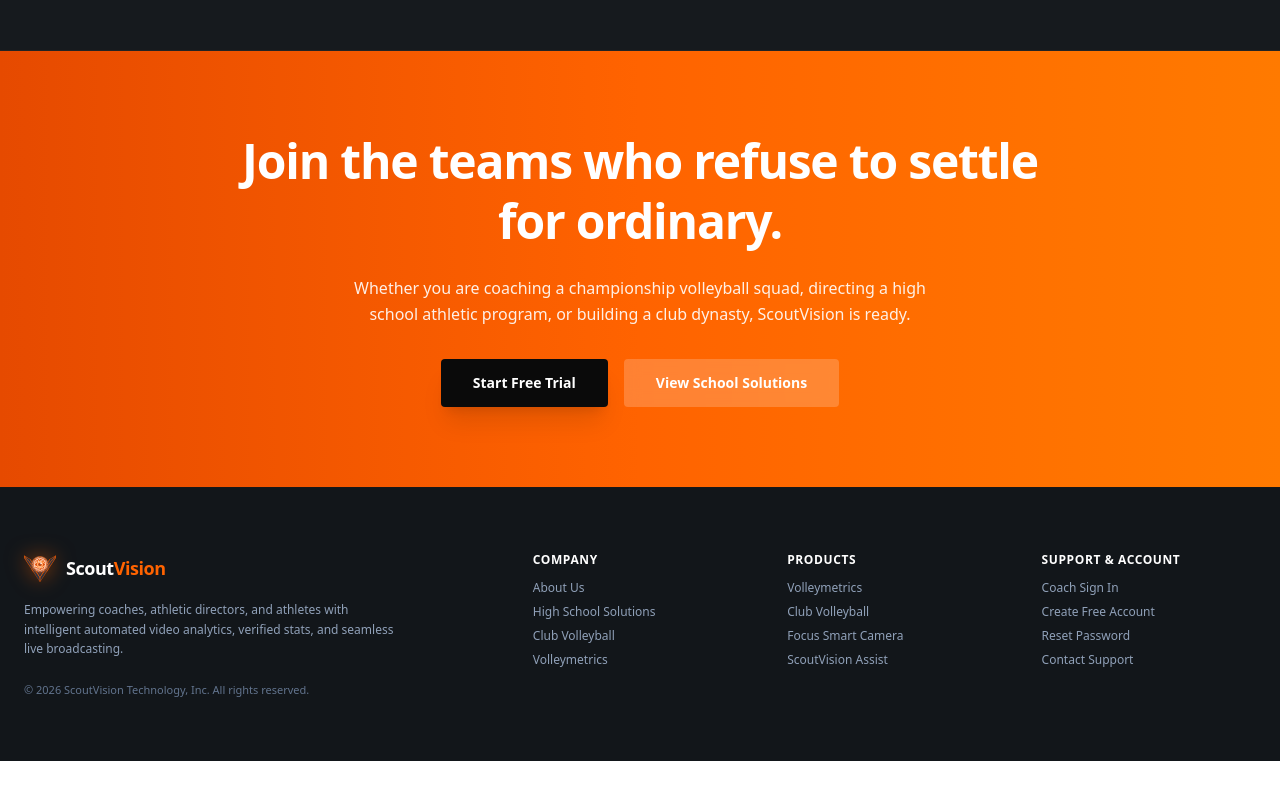
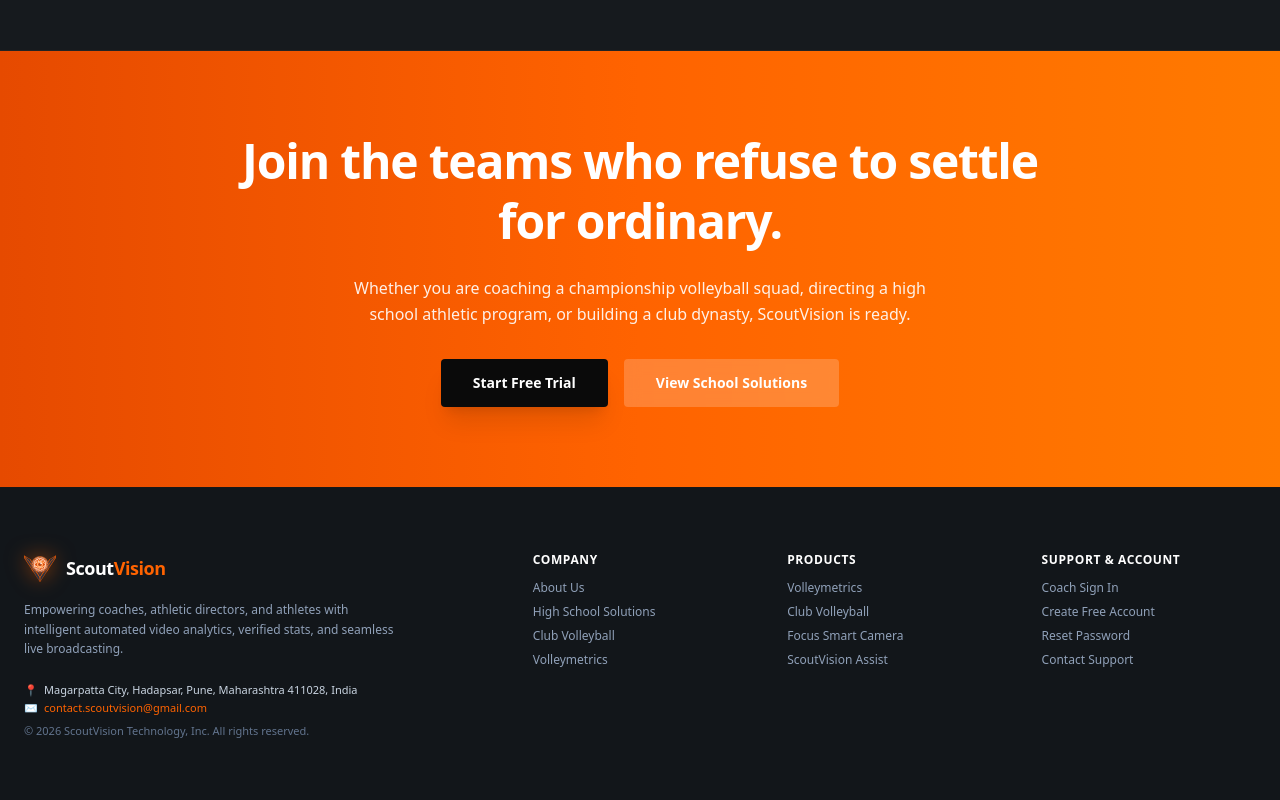
Before and after one commit to omkar0501/ScoutVision, a Next.js app in the folder frontend/: page /about in a window 1280 px wide. Shown: the part 3224-4024 px from the top of the page. Before the commit the page ends 3985 px from the top, so only its background shows below. Built offline with nearby package versions, Linux system fonts and the light colour scheme.

Commit message:
fix(contact): update official office address to Magarpatta City, Pune and email to contact.scoutvision@gmail.com across all pages and footers

```diff
--- a/frontend/src/app/about/page.tsx
+++ b/frontend/src/app/about/page.tsx
@@ -445,8 +445,16 @@
             <p className="text-slate-400 max-w-sm leading-relaxed">
               Empowering coaches, athletic directors, and athletes with intelligent automated video analytics, verified stats, and seamless live broadcasting.
             </p>
-            <div className="text-[11px] text-slate-500 pt-2">
-              © {new Date().getFullYear()} ScoutVision Technology, Inc. All rights reserved.
+            <div className="text-[11px] text-slate-400 pt-2 space-y-1">
+              <div className="flex items-center gap-1.5 text-slate-300">
+                <span>📍</span>
+                <span>Magarpatta City, Hadapsar, Pune, Maharashtra 411028, India</span>
+              </div>
+              <div className="flex items-center gap-1.5">
+                <span>✉️</span>
+                <a href="mailto:contact.scoutvision@gmail.com" className="text-[#ff6300] hover:underline">contact.scoutvision@gmail.com</a>
+              </div>
+              <div className="text-slate-500 pt-1">© {new Date().getFullYear()} ScoutVision Technology, Inc. All rights reserved.</div>
             </div>
           </div>
 
@@ -476,7 +484,7 @@
               <li><Link href="/auth/login" className="hover:text-white transition-colors">Coach Sign In</Link></li>
               <li><Link href="/auth/register" className="hover:text-white transition-colors">Create Free Account</Link></li>
               <li><Link href="/auth/forgot-password" className="hover:text-white transition-colors">Reset Password</Link></li>
-              <li><a href="mailto:support@scoutvision.live" className="hover:text-white transition-colors">Contact Support</a></li>
+              <li><a href="mailto:contact.scoutvision@gmail.com" className="hover:text-white transition-colors">Contact Support</a></li>
             </ul>
           </div>
 
--- a/frontend/src/app/careers/page.tsx
+++ b/frontend/src/app/careers/page.tsx
@@ -44,7 +44,7 @@
   const perks = [
     {
       title: "Work From Anywhere",
-      desc: "Flexible remote-first culture with vibrant tech hubs in Pune, Mumbai, and global remote opportunities.",
+      desc: "Flexible remote-first culture with vibrant tech hubs in Pune (Magarpatta City HQ), and global remote opportunities.",
       icon: Laptop
     },
     {
@@ -79,7 +79,7 @@
       id: "cv-engineer",
       title: "Senior Computer Vision / Deep Learning Engineer",
       dept: "Engineering",
-      location: "Hybrid / Remote (Pune / Mumbai)",
+      location: "Hybrid / Remote (Pune (Magarpatta City HQ))",
       type: "Full-Time",
       experience: "4+ years",
       desc: "Architect and deploy real-time ball trajectory estimation, player pose detection, and court homography models on edge smart cameras and cloud video pipelines.",
@@ -610,8 +610,16 @@
             <p className="text-slate-400 max-w-sm leading-relaxed">
               Empowering coaches, athletic directors, and athletes with intelligent automated video analytics, verified stats, and seamless live broadcasting.
             </p>
-            <div className="text-[11px] text-slate-500 pt-2">
-              © {new Date().getFullYear()} ScoutVision Technology, Inc. All rights reserved.
+            <div className="text-[11px] text-slate-400 pt-2 space-y-1">
+              <div className="flex items-center gap-1.5 text-slate-300">
+                <span>📍</span>
+                <span>Magarpatta City, Hadapsar, Pune, Maharashtra 411028, India</span>
+              </div>
+              <div className="flex items-center gap-1.5">
+                <span>✉️</span>
+                <a href="mailto:contact.scoutvision@gmail.com" className="text-[#ff6300] hover:underline">contact.scoutvision@gmail.com</a>
+              </div>
+              <div className="text-slate-500 pt-1">© {new Date().getFullYear()} ScoutVision Technology, Inc. All rights reserved.</div>
             </div>
           </div>
 
@@ -641,7 +649,7 @@
               <li><a href="https://www.linkedin.com/company/scoutvision-technology" target="_blank" rel="noopener noreferrer" className="hover:text-white transition-colors flex items-center gap-1">LinkedIn <ExternalLink className="w-3 h-3 text-[#ff6300]" /></a></li>
               <li><Link href="/auth/login" className="hover:text-white transition-colors">Coach Sign In</Link></li>
               <li><Link href="/auth/register" className="hover:text-white transition-colors">Create Free Account</Link></li>
-              <li><a href="mailto:careers@scoutvision.live" className="hover:text-white transition-colors">careers@scoutvision.live</a></li>
+              <li><a href="mailto:contact.scoutvision@gmail.com" className="hover:text-white transition-colors">contact.scoutvision@gmail.com</a></li>
             </ul>
           </div>
 
--- a/frontend/src/app/page.tsx
+++ b/frontend/src/app/page.tsx
@@ -607,10 +607,16 @@
           <div className="flex flex-col gap-4">
             <h4 className="text-xs font-bold text-white uppercase tracking-wider">Contact Us</h4>
             <nav className="flex flex-col gap-2 text-xs">
-              <Link href="/auth/login" className="hover:text-orange-500 transition-colors">Support</Link>
-              <Link href="/auth/login" className="hover:text-orange-500 transition-colors">Blog</Link>
-              <Link href="/auth/login" className="hover:text-orange-500 transition-colors">Pay by Credit Card</Link>
-              <Link href="/auth/login" className="hover:text-orange-500 transition-colors">Accessories Store</Link>
+              <a href="mailto:contact.scoutvision@gmail.com" className="hover:text-orange-500 transition-colors text-white font-medium flex items-center gap-1.5">
+                <span>✉️</span>
+                <span>contact.scoutvision@gmail.com</span>
+              </a>
+              <div className="text-slate-400 leading-relaxed pt-1">
+                <span className="text-white block font-medium">📍 Headquarters:</span>
+                <span>Magarpatta City, Hadapsar</span><br />
+                <span>Pune, Maharashtra 411028, India</span>
+              </div>
+              <Link href="/about" className="hover:text-orange-500 transition-colors pt-1">Support & Operations</Link>
             </nav>
           </div>
 
--- a/frontend/src/app/products/volleymetrics/page.tsx
+++ b/frontend/src/app/products/volleymetrics/page.tsx
@@ -155,7 +155,7 @@
         method: "POST",
         headers: { "Content-Type": "application/json" },
         body: JSON.stringify({
-          to: "omkarjadhav5010@gmail.com",
+          to: "contact.scoutvision@gmail.com",
           subject: `New Volleymetrics Demo Request: ${formData.organization}`,
           text: `Name: ${formData.name}\nEmail: ${formData.email}\nPhone: ${formData.phone}\nOrg: ${formData.organization}\nRole: ${formData.role}\nLevel: ${formData.level}\nMessage: ${formData.message}`
         })
--- a/frontend/src/app/solutions/club/page.tsx
+++ b/frontend/src/app/solutions/club/page.tsx
@@ -524,8 +524,10 @@
             <span className="font-bold text-white">ScoutVision Volleyball</span>
             <span>• The Intelligent Video Standard for Club Volleyball</span>
           </div>
-          <div>
-            © {new Date().getFullYear()} ScoutVision Technologies, Inc. All rights reserved.
+          <div className="text-right space-y-0.5">
+            <div>📍 Magarpatta City, Hadapsar, Pune, Maharashtra 411028, India</div>
+            <div>✉️ <a href="mailto:contact.scoutvision@gmail.com" className="text-orange-400 hover:underline">contact.scoutvision@gmail.com</a></div>
+            <div className="text-[10px] text-slate-500">© {new Date().getFullYear()} ScoutVision Technologies, Inc. All rights reserved.</div>
           </div>
         </div>
       </footer>
--- a/frontend/src/app/solutions/high-school/page.tsx
+++ b/frontend/src/app/solutions/high-school/page.tsx
@@ -1048,8 +1048,16 @@
             <p className="text-slate-400 max-w-sm leading-relaxed">
               Empowering coaches, athletic directors, and high school student-athletes with intelligent automated video analytics, verified stats, and seamless live broadcasting.
             </p>
-            <div className="text-[11px] text-slate-500 pt-2">
-              © {new Date().getFullYear()} ScoutVision Technology, Inc. All rights reserved.
+            <div className="text-[11px] text-slate-400 pt-2 space-y-1">
+              <div className="flex items-center gap-1.5 text-slate-300">
+                <span>📍</span>
+                <span>Magarpatta City, Hadapsar, Pune, Maharashtra 411028, India</span>
+              </div>
+              <div className="flex items-center gap-1.5">
+                <span>✉️</span>
+                <a href="mailto:contact.scoutvision@gmail.com" className="text-[#ff6300] hover:underline">contact.scoutvision@gmail.com</a>
+              </div>
+              <div className="text-slate-500 pt-1">© {new Date().getFullYear()} ScoutVision Technology, Inc. All rights reserved.</div>
             </div>
           </div>
 
@@ -1079,7 +1087,7 @@
               <li><Link href="/auth/login" className="hover:text-white transition-colors">Coach Sign In</Link></li>
               <li><Link href="/auth/register" className="hover:text-white transition-colors">Create Free Account</Link></li>
               <li><Link href="/auth/forgot-password" className="hover:text-white transition-colors">Reset Password</Link></li>
-              <li><a href="mailto:support@scoutvision.live" className="hover:text-white transition-colors">Contact Support</a></li>
+              <li><a href="mailto:contact.scoutvision@gmail.com" className="hover:text-white transition-colors">Contact Support</a></li>
             </ul>
           </div>
 
--- a/frontend/src/components/Contact.tsx
+++ b/frontend/src/components/Contact.tsx
@@ -54,8 +54,8 @@
                     <span className="text-[10px] font-mono text-slate-500 block tracking-widest uppercase mb-0.5">
                       Direct Email
                     </span>
-                    <a href="mailto:solutions@scoutvision.ai" className="text-sm font-semibold text-neutral-900 hover:text-orange-500 transition-colors">
-                      solutions@scoutvision.ai
+                    <a href="mailto:contact.scoutvision@gmail.com" className="text-sm font-semibold text-neutral-900 hover:text-orange-500 transition-colors">
+                      contact.scoutvision@gmail.com
                     </a>
                   </div>
                 </div>
@@ -83,8 +83,8 @@
                       Headquarters
                     </span>
                     <span className="text-sm font-semibold text-neutral-900 leading-relaxed">
-                      100 Sports Science Parkway, Suite 400<br />
-                      Palo Alto, CA 94301
+                      Magarpatta City, Hadapsar<br />
+                      Pune, Maharashtra 411028, India
                     </span>
                   </div>
                 </div>
--- a/frontend/src/components/Footer.tsx
+++ b/frontend/src/components/Footer.tsx
@@ -62,6 +62,10 @@
           <p className="text-sm font-light leading-relaxed max-w-sm">
             ScoutVision is an enterprise Sports Analytics SaaS platform. We deliver real-time tagging, AI-driven player tracking, and robust validation tools to professional coaching teams globally.
           </p>
+          <div className="text-xs text-slate-400 space-y-1">
+            <div className="text-slate-300">📍 Magarpatta City, Hadapsar, Pune, Maharashtra 411028, India</div>
+            <div>✉️ <a href="mailto:contact.scoutvision@gmail.com" className="text-orange-500 hover:underline">contact.scoutvision@gmail.com</a></div>
+          </div>
 
           {/* Social Icons */}
           <div className="flex items-center gap-4">
```
